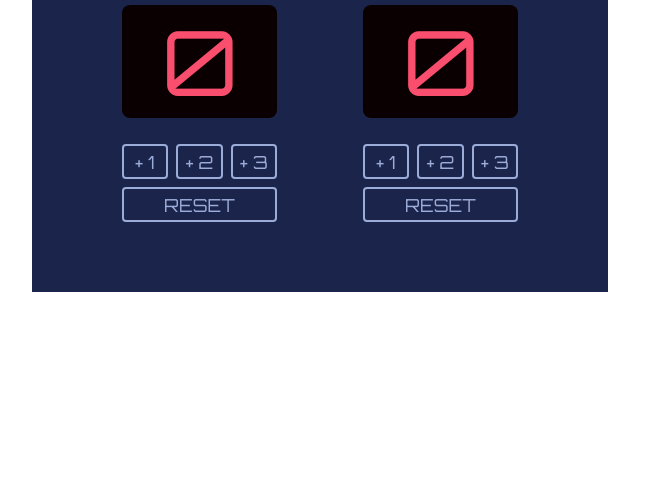
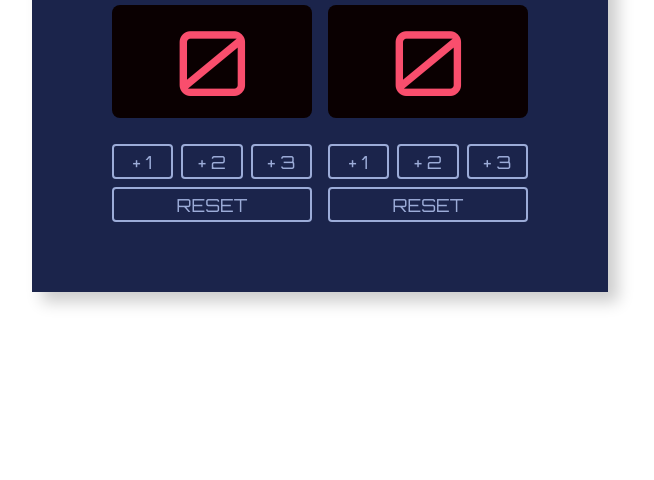
Before and after one commit to Vincenzo-Git-hub/scrimba-js-counter-points, a website: page index.html in a window 1280 px wide. Shown: the part 320-800 px from the top of the page, without its empty margins (320-974 px from the left). Drawn offline with Linux system fonts and the light colour scheme.

Commit message:
updated files

```diff
--- a/app/scss/layout/_card.scss
+++ b/app/scss/layout/_card.scss
@@ -2,7 +2,8 @@
 
 .card {
   background-color: var(--Dark-Blue);
-  padding: 4.375rem 5.625rem;
+  padding: min(10vh, 4.375rem) min(10vh, 5.625rem);
+  box-shadow: 10px 10px 15px rgba(0, 0, 0, 0.2);
 
   &__title {
     margin-bottom: 1.3125rem;
@@ -11,9 +12,6 @@
   &__number {
     background-color: var(--Black);
     margin-bottom: 1.625rem;
-  }
-
-  &__col {
-    max-width: 9.6875rem;
+    padding-inline: 0.5rem;
   }
 }
```
Also changed, not shown: dist/style.css, 1 other file.
